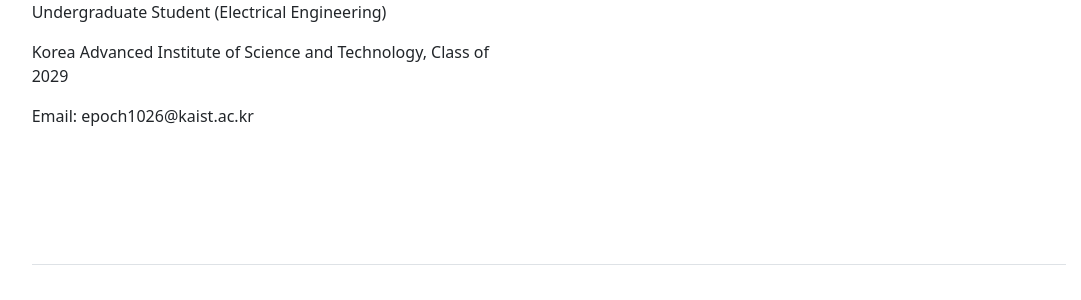
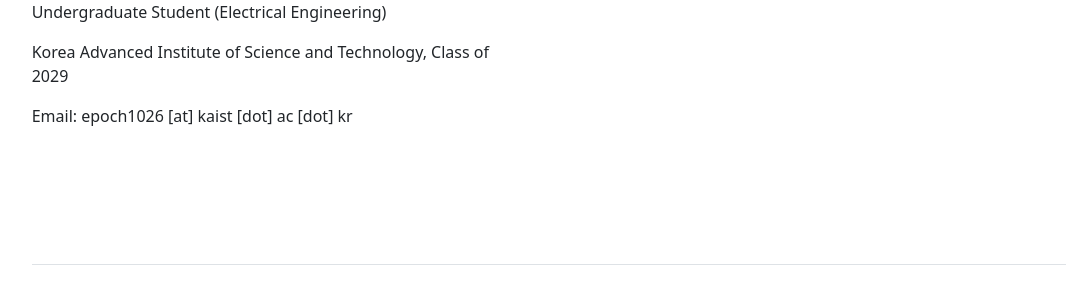
Before and after one commit to ynghyn-na/ynghyn-na.github.io, a Jekyll site: the page built from contact.md, in a window 1280 px wide. Shown: the part 308-608 px from the top of the page, without its empty margins (91-1172 px from the left). Built offline with Jekyll 4.4.1, drawn with Linux system fonts in a browser that asks for light colours.

Commit message:
Update settings.yml

```diff
--- a/_data/settings.yml
+++ b/_data/settings.yml
@@ -5,7 +5,7 @@ contact:
 - {name: 'CONTACT', url: '/contact'}
 
 social:
-- {icon: 'envelope', link: 'mailto:epoch1026 [at] kaist [dot] ac [dot] kr'}
+- {icon: 'envelope', link: 'mailto:epoch1026@kaist.ac.kr'}
 
 contacts:
-- {name: 'YeongHyeon NA', title: 'Undergraduate Student (Electrical Engineering)', school: 'Korea Advanced Institute of Science and Technology', number: 'Class of 2029', email: 'epoch1026@kaist.ac.kr', linkedin: 'https://www.linkedin.com/in/ynghyn-na', orcid: 'https://orcid.org/0009-0004-3464-6499'}
+- {name: 'YeongHyeon NA', title: 'Undergraduate Student (Electrical Engineering)', school: 'Korea Advanced Institute of Science and Technology', number: 'Class of 2029', email: 'epoch1026 [at] kaist [dot] ac [dot] kr', linkedin: 'https://www.linkedin.com/in/ynghyn-na', orcid: 'https://orcid.org/0009-0004-3464-6499'}
```
